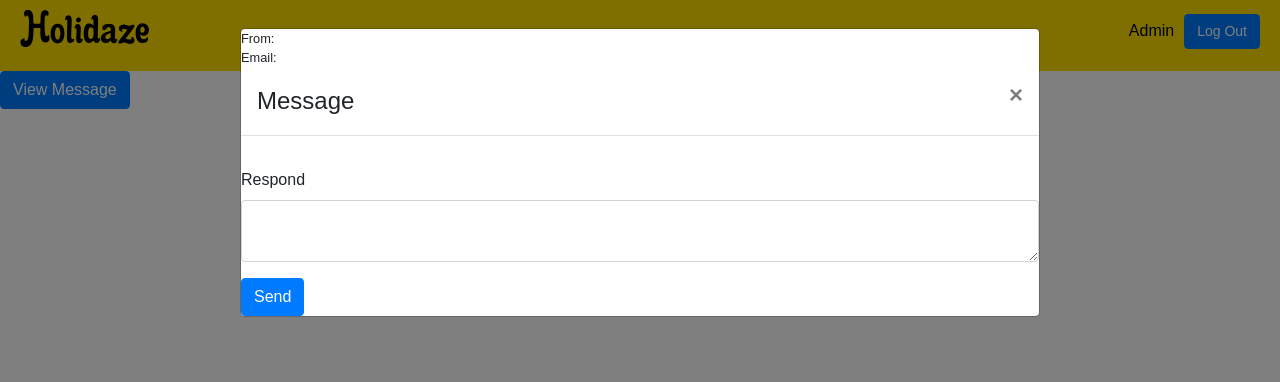
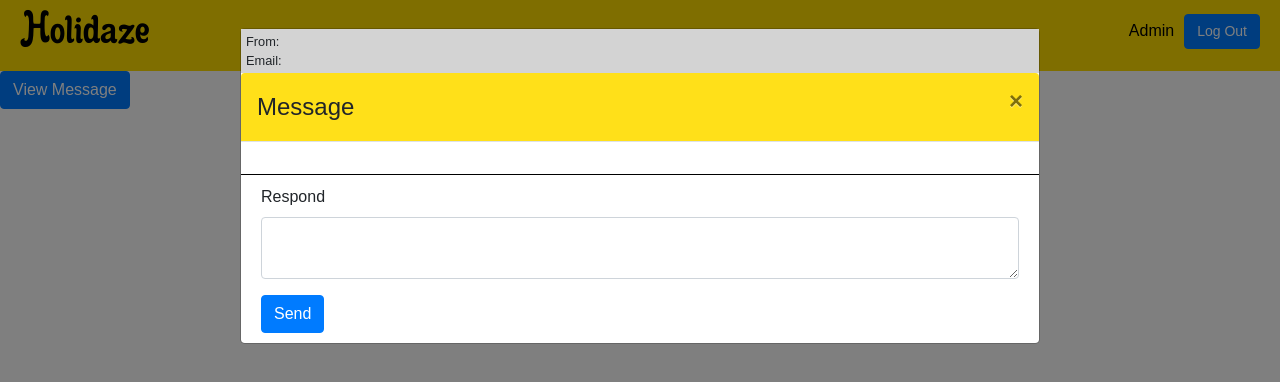
Before and after one commit to ca2roaldsoy/ProjectExam-2, a React (Create React App) app: page /show-messages/1 in a window 1280 px wide. Both pictures are taken after a click on the button "View Message". Shown: the top 382 px of the page. Built offline with nearby package versions, Linux system fonts and the light colour scheme; no server answers; a web font is replaced by a local one.

Commit message:
changed classname and styled belonging modal

```diff
--- a/src/components/adminSite/contactMsg/MessageRespondForm.js
+++ b/src/components/adminSite/contactMsg/MessageRespondForm.js
@@ -31,7 +31,11 @@ function MessageRespondForm({ closeModal, setValidated, id }) {
 
   return (
     <>
-      <Form onSubmit={handleSubmit(onSubmit)} role="form">
+      <Form
+        onSubmit={handleSubmit(onSubmit)}
+        role="form"
+        className="messageModal_respond"
+      >
         <Form.Group>
           <Form.Label>Respond</Form.Label>
           <Form.Control
@@ -45,7 +49,7 @@ function MessageRespondForm({ closeModal, setValidated, id }) {
           )}
         </Form.Group>
 
-        <Button type="submit" role="button">
+        <Button type="submit" role="button" className="modal__respond--btn">
           Send
         </Button>
       </Form>
--- a/src/components/adminSite/contactMsg/Messages.js
+++ b/src/components/adminSite/contactMsg/Messages.js
@@ -3,6 +3,7 @@ import { BASE_URL, headers } from "../../../constants/api";
 import MessagesLayout from "./MessagesLayout";
 import Loading from "../../spinner/Loading";
 import Table from "react-bootstrap/Table";
+import Container from "react-bootstrap/Container";
 
 function Messages() {
   const [contactMsg, setContactMsg] = useState([]);
@@ -51,7 +52,7 @@ function Messages() {
   }
 
   return (
-    <>
+    <Container>
       <h2>Messages</h2>
       <Table striped bordered hover responsive variant="dark">
         <thead>
@@ -62,7 +63,7 @@ function Messages() {
         </thead>
         <tbody>{noMsg()}</tbody>
       </Table>
-    </>
+    </Container>
   );
 }
 
--- a/src/components/adminSite/contactMsg/ViewMessage.js
+++ b/src/components/adminSite/contactMsg/ViewMessage.js
@@ -33,7 +33,12 @@ function ViewMessage({ id }) {
       ) : (
         "Message Sent"
       )}
-      <Modal size="lg" show={modal} onHide={closeModal}>
+      <Modal
+        size="lg"
+        show={modal}
+        onHide={closeModal}
+        className="messageModal"
+      >
         <small>From: {viewMsg.name}</small>
         <small>Email: {viewMsg.email}</small>
         <Modal.Header closeButton>
--- a/src/components/adminSite/enquiries/EnquiryModal.js
+++ b/src/components/adminSite/enquiries/EnquiryModal.js
@@ -38,14 +38,14 @@ function EnquiryModal({
                 <Button
                   onClick={() => setConfirmAccept(true)}
                   role="button"
-                  className="enquiriesModal__body--btn"
+                  className="modal__body--btn"
                 >
                   Yes
                 </Button>
                 <Button
                   onClick={closeAcceptModal}
                   role="button"
-                  className="enquiriesModal__body--btn"
+                  className="modal__body--btn"
                 >
                   Cancel
                 </Button>
@@ -67,14 +67,14 @@ function EnquiryModal({
                 <Button
                   onClick={() => setConfirmReject(true)}
                   role="button"
-                  className="enquiriesModal__body--btn"
+                  className="modal__body--btn"
                 >
                   Yes
                 </Button>
                 <Button
                   onClick={closeRejectModal}
                   role="button"
-                  className="enquiriesModal__body--btn"
+                  className="modal__body--btn"
                 >
                   Cancel
                 </Button>
--- a/src/styles/partials/_enquiry.scss
+++ b/src/styles/partials/_enquiry.scss
@@ -25,29 +25,6 @@
   }
 }
 
-.enquiriesModal {
-  &__header {
-    background-color: $yellow;
-  }
-  &__body--btn {
-    background-color: $darkBlue;
-    width: 25%;
-    max-width: 100px;
-
-    &:last-of-type {
-      float: right;
-      background-color: $white;
-      border: 1px solid $black;
-      color: $black;
-
-      &:hover {
-        background-color: red;
-        color: $white;
-      }
-    }
-  }
-}
-
 .confirmWarning {
   color: red;
 }
--- /dev/null
+++ b/src/styles/partials/_messages.scss
@@ -0,0 +1,39 @@
+.modal-header {
+  background-color: $yellow;
+}
+
+.modal-content > small {
+  padding: 0px 5px;
+  background-color: lightgrey;
+
+  &:first-of-type {
+    padding-top: 3px;
+  }
+
+  &:last-of-type {
+    padding-bottom: 3px;
+  }
+}
+
+.modal__body--btn {
+  background-color: $darkBlue;
+  width: 25%;
+  max-width: 100px;
+
+  &:last-of-type {
+    float: right;
+    background-color: $white;
+    border: 1px solid $black;
+    color: $black;
+
+    &:hover {
+      background-color: red;
+      color: $white;
+    }
+  }
+}
+
+.messageModal_respond {
+  padding: 10px 20px;
+  border-top: 1px solid $black;
+}
--- a/src/styles/style.scss
+++ b/src/styles/style.scss
@@ -20,4 +20,5 @@
 @import "./partials//footer";
 @import "./partials/admin";
 @import "./partials/enquiry";
+@import "./partials/messages";
 @import "./partials/media";
```
